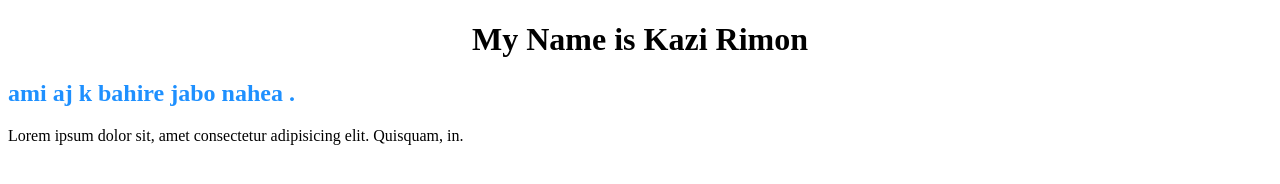
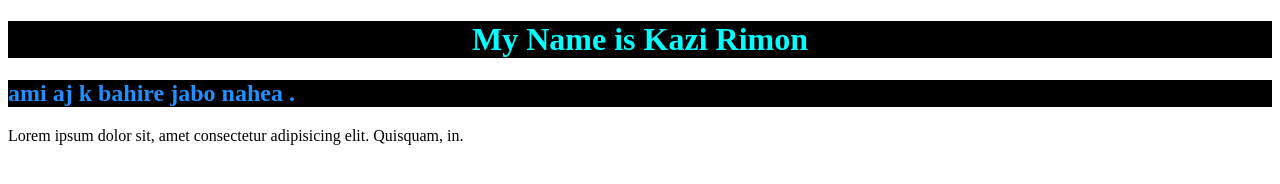
Before and after one commit to kazirimon1/my-first-repo, a plain HTML site: page index.html in a window 1280 px wide. Drawn offline with Linux system fonts and the light colour scheme.

Commit message:
color code addere

```diff
--- a/style.css
+++ b/style.css
@@ -1,6 +1,9 @@
 h1{
     text-align: center;
+    color: aqua;
+    background-color: #000000;
 }
 h2{
     color: dodgerblue;
+    background-color: black;
 }
```
